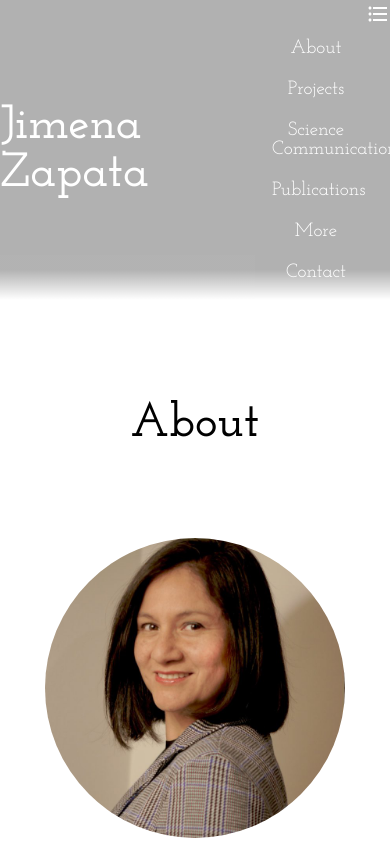
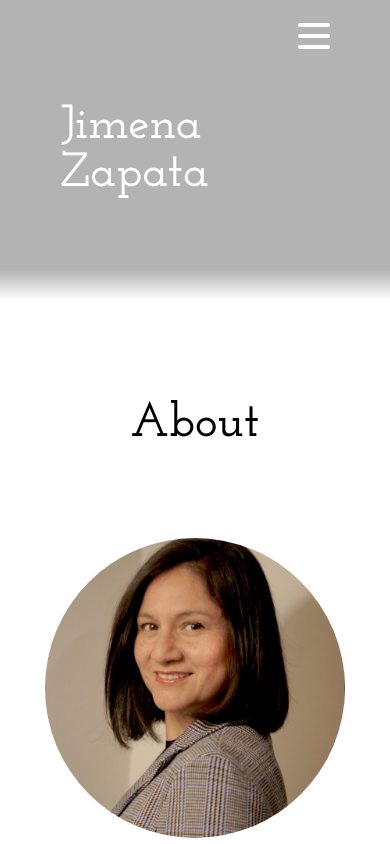
Before and after one commit to MariaJGuerrero/J.Z-personal-page, a React (Vite) app: page / in a window 390 px wide. Built offline with nearby package versions, Linux system fonts and the light colour scheme; a web font is replaced by a local one.

Commit message:
first burger menu version unfinished

```diff
--- /dev/null
+++ b/src/components/hamburger.tsx
@@ -0,0 +1,13 @@
+import "../styles/hamburger.css";
+
+ const Hamburger = () => {
+    return(
+        <div className="hamburger">
+            <div className="burger burger1"></div>
+            <div className="burger burger2"></div>
+            <div className="burger burger3"></div>
+        </div>
+    )
+}
+
+export default Hamburger;
--- a/src/components/home.tsx
+++ b/src/components/home.tsx
@@ -5,7 +5,7 @@ import { navListArray } from "../utils/nav-list-array";
 import { publicationsArray } from "../utils/publications-list-array";
 import { conferencesArray } from "../utils/publications-list-array";
 import { newsArray } from "../utils/publications-list-array";
-import FormatListBulletedIcon from '@mui/icons-material/FormatListBulleted';
+import Hamburger from "./hamburger";
 
 
 
@@ -17,11 +17,17 @@ const Home = () => {
     let news: newsArrayType = newsArray;
     let navList: navListArrayType = navListArray;
 
-    const container = useRef<HTMLDivElement | null>()
-    console.log (container)
+    const container = useRef<HTMLDivElement | null>(null)
 
     const [scroll, setScroll] = useState<number>(0);
-    console.log(scroll)
+
+    const [hamburgerOpen, setHamburgerOpen] = useState<boolean>(false)
+    console.log( hamburgerOpen)
+
+    const toggleHamburger = () => {
+        setHamburgerOpen(!hamburgerOpen)
+        console.log( hamburgerOpen)
+    }
 
     useEffect(() => {
         container.current?.addEventListener( 'scroll',() => {
@@ -52,14 +58,15 @@ const Home = () => {
                     )}
                 </ul>
             </div>
-            <div className= "burger-menu">
-
-                <ul className="menu">
-                    {navList.map((element)=>
-                        <li className="sections-buttons"><button onClick={()=> scrolling(element.id)} className="nav-buttons">{element.name}</button></li>
-                    )}
-                </ul>
-               <FormatListBulletedIcon sx={{color: 'white'}} />
+            <div className= "burger-menu" >
+                <div className="hamburger" onClick={() => {toggleHamburger()}}>
+                    <Hamburger />
+                    <ul className={hamburgerOpen ? "burger-inline" : "burger-none"}>
+                        {navList.map((element)=>
+                            <li className="sections-buttons"><button onClick={()=> scrolling(element.id)} className="nav-buttons">{element.name}</button></li>
+                        )}
+                    </ul>
+                </div>
             </div>
         </header>
         <div ref={container} className="all-sections">
@@ -146,7 +153,7 @@ const Home = () => {
                 <h2>More</h2>
             </section>
             <footer id="contact" className="footer">
-                <h2>Contact me</h2>
+                <h2>Contact</h2>
                 <p>email</p>
                 <p> social media</p>
                 <p>...</p>
--- /dev/null
+++ b/src/styles/hamburger.css
@@ -0,0 +1,20 @@
+.hamburger{
+    width: 2rem;
+    height: 2rem;
+    display: flex;
+    justify-content: space-around;
+    flex-flow: column nowrap;
+    z-index: 10;
+    position: fixed;
+    top: 0;
+    margin-top: 20px;
+}
+
+.burger{
+    width: 2rem;
+    height: 0.25rem;
+    border-radius: 10px;
+    background-color: white;
+    transform-origin: 1px;
+    transition: all 0.3s linear;
+}
--- a/src/styles/home.css
+++ b/src/styles/home.css
@@ -71,6 +71,8 @@ body{
 .burger-menu{
     display: none;
 }
+
+
 
 
 h2{
@@ -218,12 +220,14 @@ p{
 @media (max-width: 576px){
     h1{
         font-size: 2.8rem;
+        max-width: 150px;
+
     }
     h2{
         font-size: 3rem;
     }
     .home-header{
-        justify-content: space-between;
+        justify-content: space-around;
         flex-direction: row;
     }
     .normal-menu{
@@ -235,10 +239,22 @@ p{
         justify-content: end;
     }
 
-    .burger-menu ul{
+    .burger-inline{
+        display: inline;
+        width: 50vw;
+        margin-top: 290px;
+        transform: translateX(-50%);
+     }
+
+     .burger-none{
+         display: none;
+         opacity: 0;
+     }
+
+    /*.burger-menu ul{
         display: flex;
         flex-direction: column;
-    }
+    }*/
 
 
 }
```
